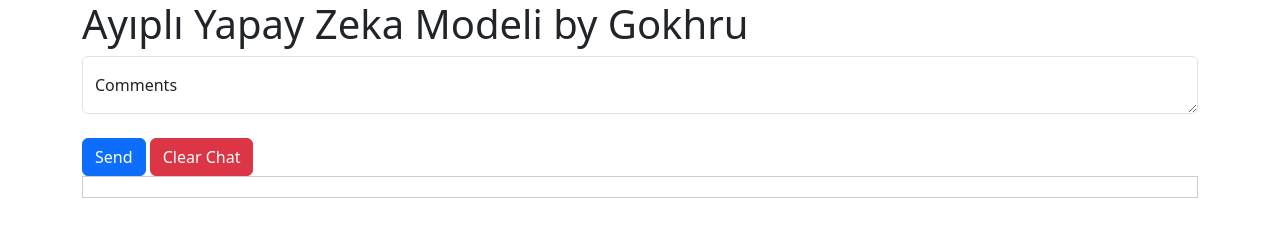
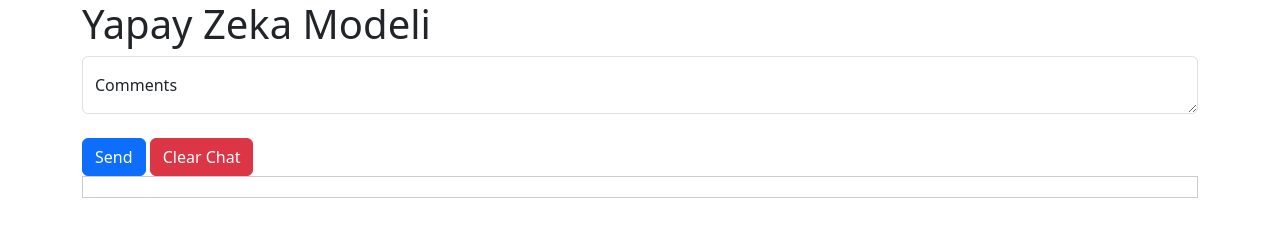
Before and after one commit to tevfikkk/Llama3.1-Chat-Bot, a website: page Uncencored-model-app/wwwroot/index.html in a window 1280 px wide. Drawn offline with nearby package versions, Linux system fonts and the light colour scheme.

Commit message:
Update index.html

```diff
--- a/Uncencored-model-app/wwwroot/index.html
+++ b/Uncencored-model-app/wwwroot/index.html
@@ -35,7 +35,7 @@
 </head>
 <body>
     <div class="container">
-        <h1>Ayıplı Yapay Zeka Modeli by Gokhru</h1>
+        <h1>Yapay Zeka Modeli</h1>
         <form id="chatForm">
             <div class="form-floating">
                 <textarea class="form-control" id="message" name="message" placeholder="Type your message here..." required></textarea> <br />
```
